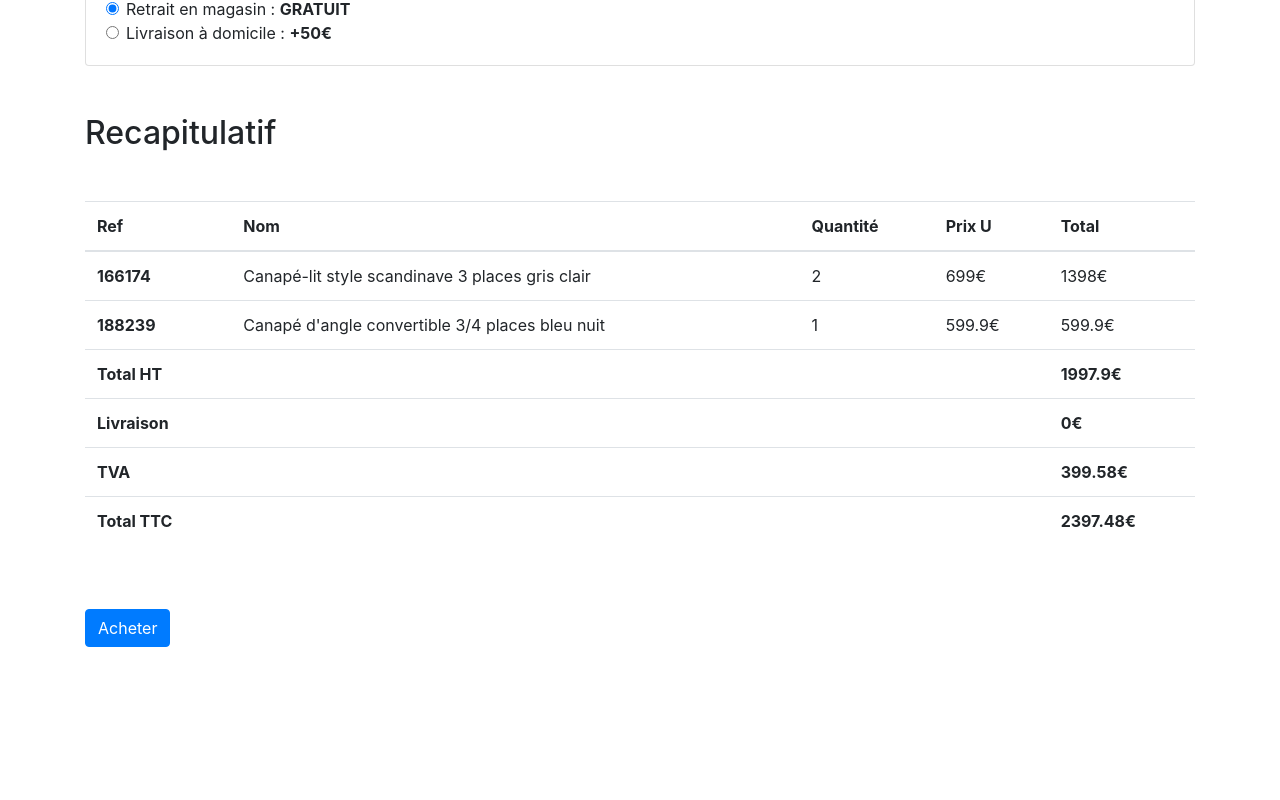
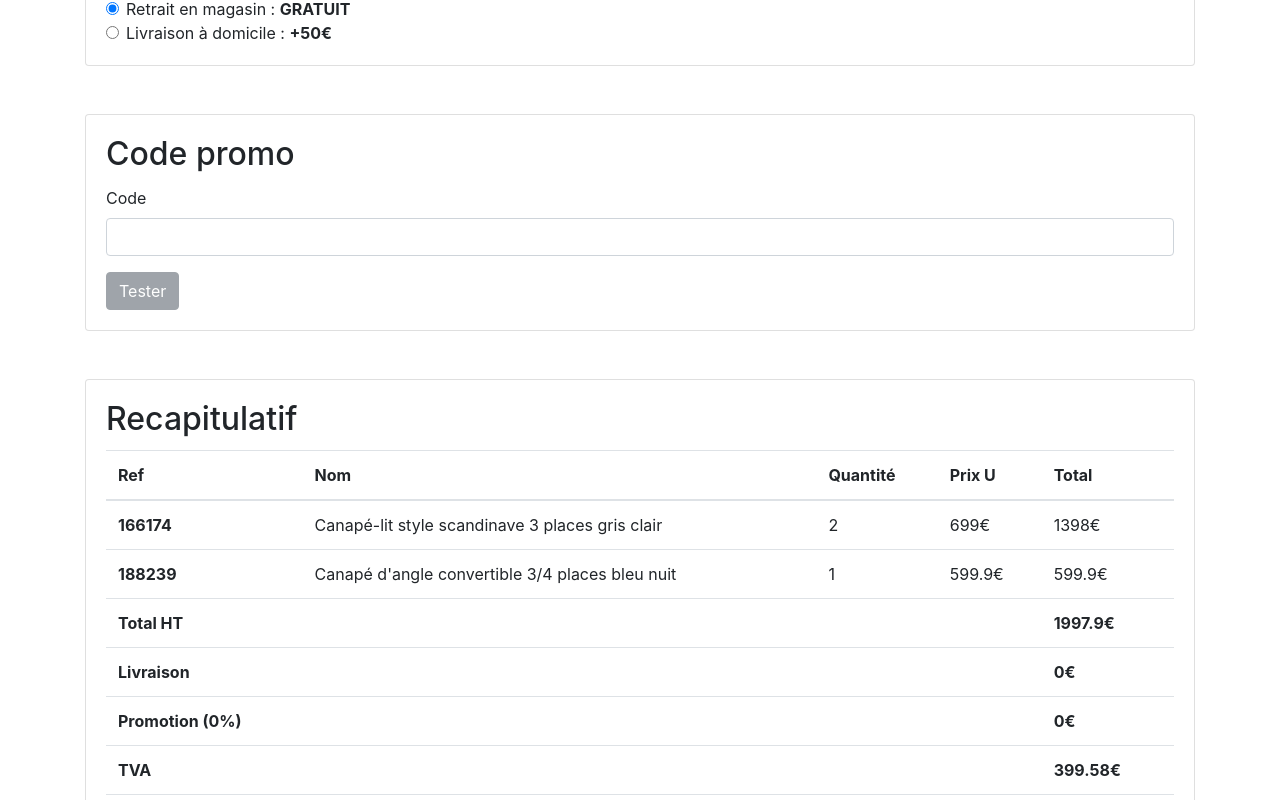
Before and after one commit to antoinekahlouche/test-technique-maisondumonde, a Vue app: page / in a window 1280 px wide. Shown: the part 840-1640 px from the top of the page. Before the commit the page ends 1583 px from the top, so only its background shows below. Built offline with nearby package versions, Linux system fonts and the light colour scheme.

Commit message:
Code promo

```diff
--- a/src/views/Cart.vue
+++ b/src/views/Cart.vue
@@ -51,7 +51,30 @@
 			</div>
 		</div>
 
-		<h2 class="my-5">Recapitulatif</h2>
+		<div class="card mt-5">
+			<div class="card-body">
+				<h2 class="card-title">
+					Code promo
+				</h2>
+				<div class="mb-3">
+					<label for="discountCodeInput" class="form-label">Code</label>
+					<input id="discountCodeInput" type="text" class="form-control" v-model="discountCode" />
+					<div class="valid-feedback">
+						Le code est bon !
+					</div>
+					<div class="invalid-feedback">
+						Mauvais code promo.
+					</div>
+				</div>
+				<button @click="isDiscountCodeValid" class="btn btn-secondary" :disabled="!discountCode">Tester</button>
+			</div>
+		</div>
+
+		<div class="card mt-5">
+			<div class="card-body">
+				<h2 class="card-title">
+					Recapitulatif
+				</h2>
 				<table v-if="cart.length > 0" class="table">
 					<thead>
 						<tr>
@@ -89,6 +112,15 @@
 							</td>
 						</tr>
 						<tr>
+							<th scope="row">Promotion ({{ discountAmount }}%)</th>
+							<td></td>
+							<td></td>
+							<td></td>
+							<td>
+								<b>{{ discount }}€</b>
+							</td>
+						</tr>
+						<tr>
 							<th scope="row">TVA</th>
 							<td></td>
 							<td></td>
@@ -109,8 +141,9 @@
 					</tbody>
 				</table>
 				<div v-else>Panier vide</div>
-
-		<router-link to="/success" class="btn btn-primary my-5">Acheter</router-link>
+				<router-link to="/success" class="btn btn-primary my-4">Acheter</router-link>
+			</div>
+		</div>
 
 		<ModalConfirmation :callback="removeFromCart" />
 	</div>
@@ -141,7 +174,9 @@ export default {
 	data: () => ({
 		cart: mock,
 		waitingConfirmation: null,
-		delivery: false
+		delivery: false,
+		discountCode: null,
+		discountAmount: 0
 	}),
 	computed: {
 		ht: function() {
@@ -150,11 +185,14 @@ export default {
 		fee: function() {
 			return this.delivery ? 50 : 0
 		},
+		discount: function() {
+			return this.round((this.ht + this.fee) * (this.discountAmount / 100))
+		},
 		tva: function() {
-			return this.round((this.ht + this.fee) * 0.2)
+			return this.round((this.ht + this.fee - this.discount) * 0.2)
 		},
 		ttc: function() {
-			return this.ht + this.fee + this.tva
+			return this.round(this.ht + this.fee - this.discount + this.tva)
 		}
 	},
 	methods: {
@@ -177,6 +215,18 @@ export default {
 		},
 		itemQtyUpdate: function(reference, qty) {
 			this.cart.find(item => item.reference === reference).qty = qty
+		},
+		isDiscountCodeValid: function() {
+			const discountFound = this.$store.state.discounts.find(discount => discount[0] === this.discountCode)
+			if (discountFound) {
+				this.discountAmount = discountFound[1]
+				$("#discountCodeInput").addClass("is-valid")
+				$("#discountCodeInput").removeClass("is-invalid")
+			} else {
+				this.discountAmount = 0
+				$("#discountCodeInput").addClass("is-invalid")
+				$("#discountCodeInput").removeClass("is-valid")
+			}
 		}
 	}
 }
```
Lines whose indentation alone changed are shown as unchanged.
